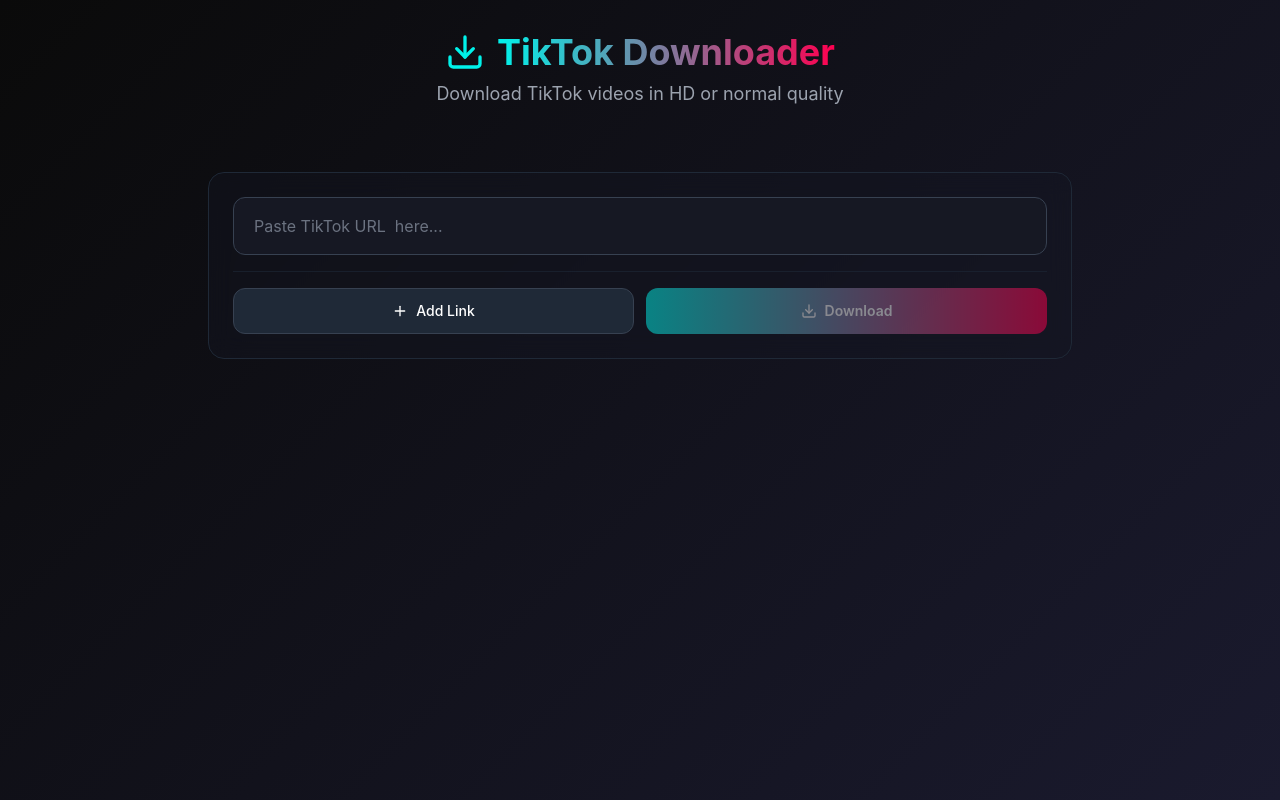
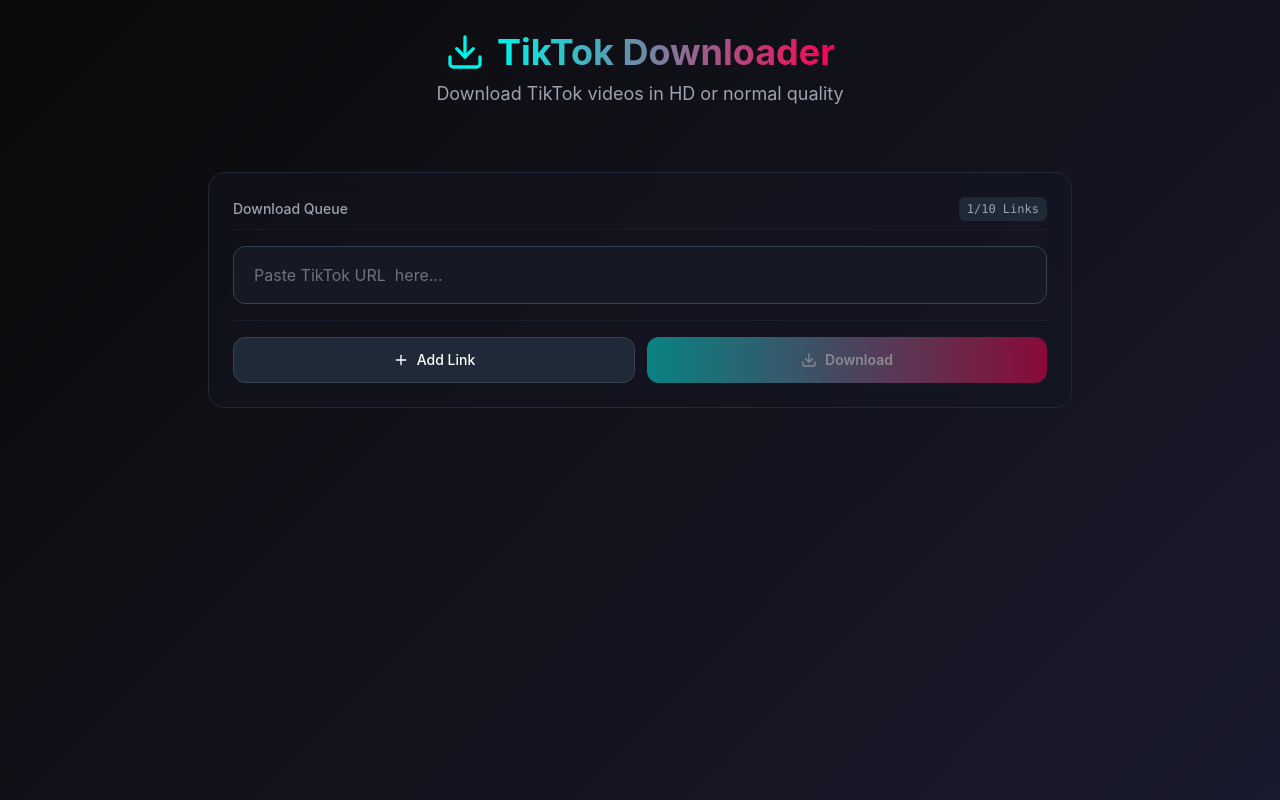
Before and after one commit to idkwtp-1/tt-downloader, a React (Vite) app: page / in a window 1280 px wide. Built offline with nearby package versions, Linux system fonts and the light colour scheme.

Commit message:
Implement dynamic 10-link input queue with auto-reveal and clear completed action

```diff
--- a/src/App.jsx
+++ b/src/App.jsx
@@ -12,18 +12,27 @@
   const handleInputChange = (index, value) => {
     const newInputs = [...inputs]
     newInputs[index] = value
-    setInputs(newInputs)
 
     const newStatuses = [...statuses]
     newStatuses[index] = 'idle'
-    setStatuses(newStatuses)
 
     const newErrors = [...errors]
     newErrors[index] = ''
+
+    // Auto-expand inputs up to 10 if typing/pasting in the last input
+    if (index === inputs.length - 1 && value.trim() !== '' && inputs.length < 10) {
+      newInputs.push('')
+      newStatuses.push('idle')
+      newErrors.push('')
+    }
+
+    setInputs(newInputs)
+    setStatuses(newStatuses)
     setErrors(newErrors)
   }
 
   const addInput = () => {
+    if (inputs.length >= 10) return
     setInputs([...inputs, ''])
     setStatuses([...statuses, 'idle'])
     setErrors([...errors, ''])
@@ -37,6 +46,35 @@
     setInputs(newInputs.length ? newInputs : [''])
     setStatuses(newStatuses.length ? newStatuses : ['idle'])
     setErrors(newErrors.length ? newErrors : [''])
+  }
+
+  const handleClearCompleted = () => {
+    const newInputs = []
+    const newStatuses = []
+    const newErrors = []
+
+    inputs.forEach((url, i) => {
+      if (statuses[i] !== 'success') {
+        newInputs.push(url)
+        newStatuses.push(statuses[i])
+        newErrors.push(errors[i])
+      }
+    })
+
+    if (newInputs.length === 0) {
+      setInputs([''])
+      setStatuses(['idle'])
+      setErrors([''])
+    } else {
+      if (newInputs[newInputs.length - 1].trim() !== '' && newInputs.length < 10) {
+        newInputs.push('')
+        newStatuses.push('idle')
+        newErrors.push('')
+      }
+      setInputs(newInputs)
+      setStatuses(newStatuses)
+      setErrors(newErrors)
+    }
   }
 
   const handleDownloadAll = async (e) => {
@@ -138,6 +176,12 @@
       <div className="container mx-auto px-4 py-6 sm:py-8 max-w-4xl">
         <div className="bg-tiktok-gray/40 backdrop-blur-md rounded-2xl p-4 sm:p-6 border border-gray-800">
           <form onSubmit={handleDownloadAll} className="space-y-4">
+            <div className="flex justify-between items-center pb-2 border-b border-gray-800/40">
+              <span className="text-sm font-medium text-gray-400">Download Queue</span>
+              <span className={`text-xs px-2 py-1 rounded-md font-mono ${inputs.length >= 10 ? 'bg-red-500/10 text-red-400 border border-red-500/20' : 'bg-gray-800 text-gray-400'}`}>
+                {inputs.length}/10 Links
+              </span>
+            </div>
             {inputs.map((url, index) => (
               <div key={index} className="flex flex-col gap-1">
                 <div className="flex gap-3 items-center">
@@ -184,21 +228,35 @@
               </div>
             ))}
 
-            <div className="grid grid-cols-2 gap-3 pt-4 border-t border-gray-800/60">
+            <div className="flex flex-col sm:flex-row gap-3 pt-4 border-t border-gray-800/60">
+              {statuses.includes('success') && (
+                <button
+                  type="button"
+                  onClick={handleClearCompleted}
+                  disabled={isDownloading}
+                  className="flex-1 py-3 px-4 bg-red-500/10 text-red-400 border border-red-500/20 rounded-xl hover:bg-red-500/20 transition-all flex items-center justify-center gap-2 text-sm font-medium disabled:opacity-50"
+                >
+                  <Trash2 className="w-4 h-4" />
+                  Clear Completed
+                </button>
+              )}
+
+              {inputs.length < 10 && (
                 <button
                   type="button"
                   onClick={addInput}
                   disabled={isDownloading}
-                className="py-3 px-4 bg-gray-800 text-white border border-gray-700 rounded-xl hover:bg-gray-700 hover:border-gray-600 transition-all flex items-center justify-center gap-2 text-sm font-medium disabled:opacity-50"
+                  className="flex-1 py-3 px-4 bg-gray-800 text-white border border-gray-700 rounded-xl hover:bg-gray-700 hover:border-gray-600 transition-all flex items-center justify-center gap-2 text-sm font-medium disabled:opacity-50"
                 >
                   <Plus className="w-4 h-4" />
                   Add Link
                 </button>
+              )}
 
               <button
                 type="submit"
                 disabled={!isFormValid || isDownloading}
-                className="py-3 px-4 bg-gradient-to-r from-tiktok-cyan to-tiktok-pink text-white text-sm font-semibold rounded-xl hover:opacity-95 transition-all disabled:opacity-50 disabled:cursor-not-allowed flex items-center justify-center gap-2"
+                className="flex-1 py-3 px-4 bg-gradient-to-r from-tiktok-cyan to-tiktok-pink text-white text-sm font-semibold rounded-xl hover:opacity-95 transition-all disabled:opacity-50 disabled:cursor-not-allowed flex items-center justify-center gap-2"
               >
                 {isDownloading ? (
                   <>
```
Lines whose indentation alone changed are shown as unchanged.
